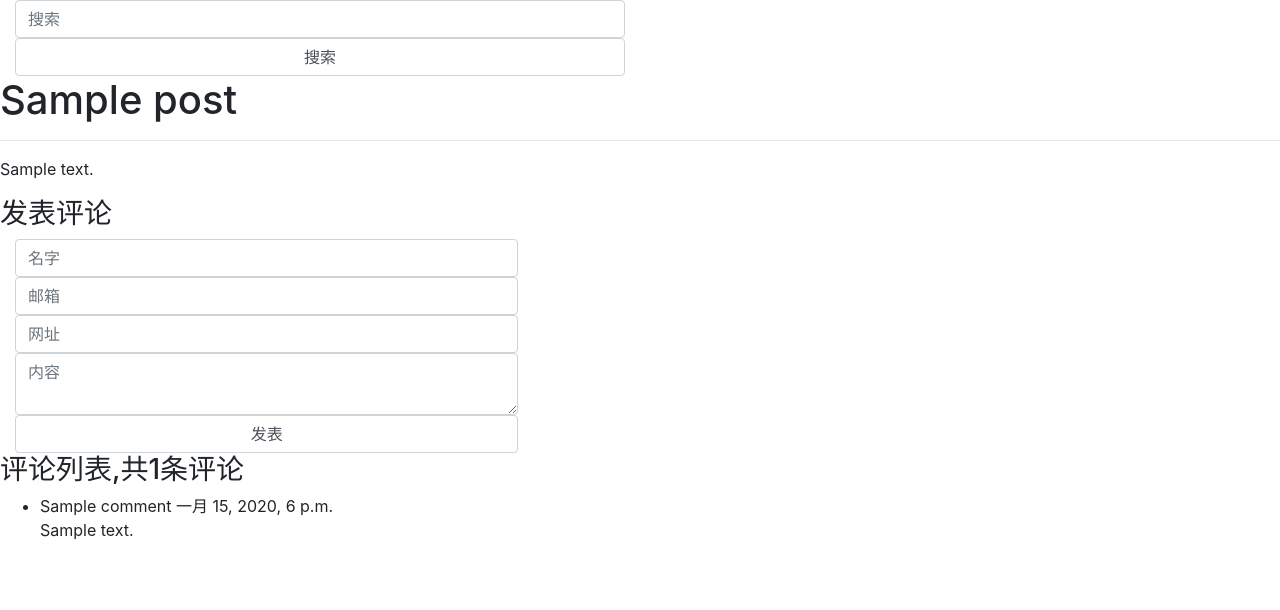
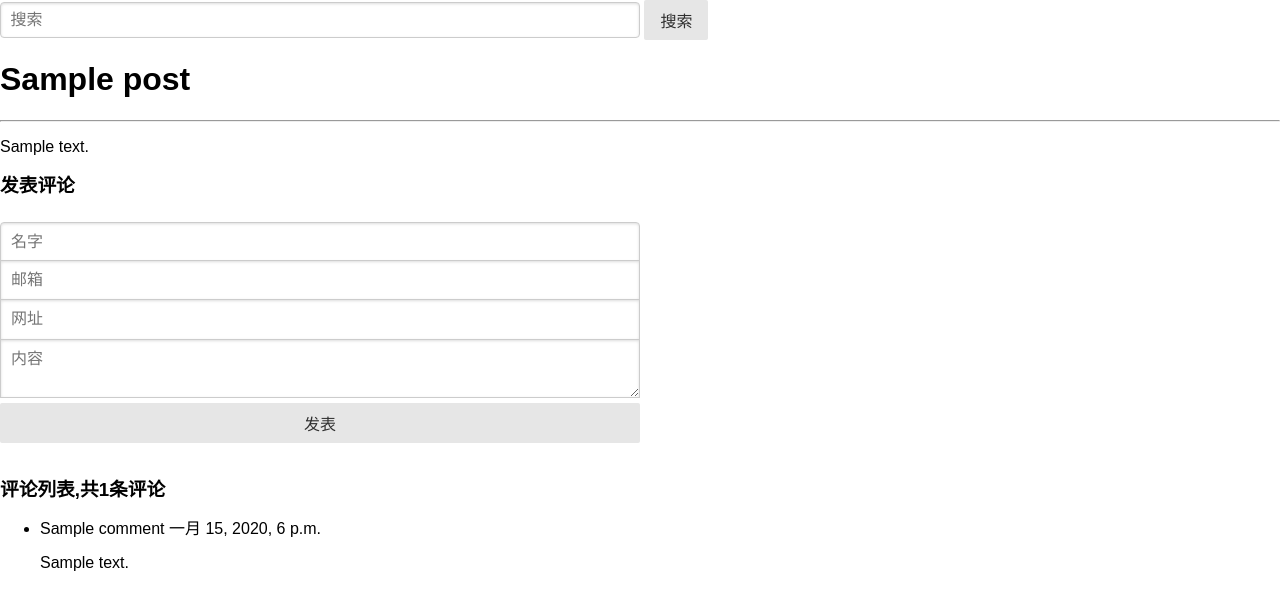
Before and after one commit to justphantom/hhxdjango, a Django app: page /post/1 in a window 1280 px wide. Shown: the top 610 px of the page. Run offline with Django 3.2, Linux system fonts and the light colour scheme; tables that the repository leaves empty hold one stand-in row (values such as "Sample post"); some libraries are stand-ins or nearby versions.

Commit message:
样式修改1.0

```diff
--- a/templates/base.html
+++ b/templates/base.html
@@ -1,19 +1,12 @@
 {% load static %}
 <!DOCTYPE html>
 <html>
-
 <head>
     <meta charset="UTF-8">
     <meta name="viewport" content="width=device-width, initial-scale=1"/>
-    {#    <link rel="stylesheet" href="{% static 'css/pure-min.css' %}">#}
-    {#    <link rel="stylesheet" href="{% static 'css/main.css' %}">#}
-    {#    <link rel="stylesheet" href="{% static 'css/highlight.min.css' %}">#}
-    <link rel="stylesheet" href="{% static 'css/bootstrap.min.css' %}">
-    {#    <script src="{% static 'js/highlight.min.js' %}"></script>#}
-    {#    <script src="{% static 'js/highlightjs-line-numbers.min.js' %}"></script>#}
+    <link rel="stylesheet" href="{% static 'css/pure-min.css' %}">
     <title>Blog</title>
 </head>
-
 <body>
 {% if messages %}
     {% for message in messages %}
@@ -22,17 +15,14 @@
         </div>
     {% endfor %}
 {% endif %}
-<div class="col-md-6">
-    <form role="search" method="post" id="searchform" action="{% url 'blog:search' %}">
-        {% csrf_token %}
-        <input type="search" name="q" placeholder="搜索" required class="form-control">
-        <button type="submit" class="form-control">搜索</button>
-    </form>
-</div>
-<main class="text-body">
+<form role="search" method="post" id="search-form" action="{% url 'blog:search' %}" class="pure-form">
+    {% csrf_token %}
+    <input type="search" name="q" placeholder="搜索" required class="pure-input-1-2">
+    <button type="submit" class="pure-button">搜索</button>
+</form>
+<main>
     {% block main %}
     {% endblock main %}
 </main>
 </body>
-
 </html>
--- a/templates/comments/inclusions/_form.html
+++ b/templates/comments/inclusions/_form.html
@@ -1,18 +1,18 @@
 <form action="{% url 'comments:comment' post.pk %}" method="post" class="pure-form">
     {% csrf_token %}
-    <div class="col-md-5">
-        <input class="form-control" type="text" placeholder="{{ form.name.label }}" name="name"
-               id="{{ form.name.id_for_label }}">
+    <fieldset class="pure-group">
+        <input class="pure-input-1-2" type="text" placeholder="{{ form.name.label }}" name="name"
+               id="{{ form.name.id_for_label }}" required>
         {{ form.name.errors }}
-        <input class="form-control" type="email" placeholder="{{ form.email.label }}" name="email"
-               id="{{ form.email.id_for_label }}">
+        <input class="pure-input-1-2" type="email" placeholder="{{ form.email.label }}" name="email"
+               id="{{ form.email.id_for_label }}" required>
         {{ form.email.errors }}
-        <input class="form-control" type="url" placeholder="{{ form.url.label }}" name="url"
+        <input class="pure-input-1-2" type="url" placeholder="{{ form.url.label }}" name="url"
                id="{{ form.url.id_for_label }}">
         {{ form.url.errors }}
-        <textarea class="form-control" type="text" placeholder="{{ form.text.label }}" name="text"
-                  id="{{ form.text.id_for_label }}"></textarea>
+        <textarea class="pure-input-1-2" type="text" placeholder="{{ form.text.label }}" name="text"
+                  id="{{ form.text.id_for_label }}" required></textarea>
         {{ form.text.errors }}
-        <button type="submit" class="form-control">发表</button>
-    </div>
+        <button type="submit" class="pure-button pure-input-1-2">发表</button>
+    </fieldset>
 </form>
```
